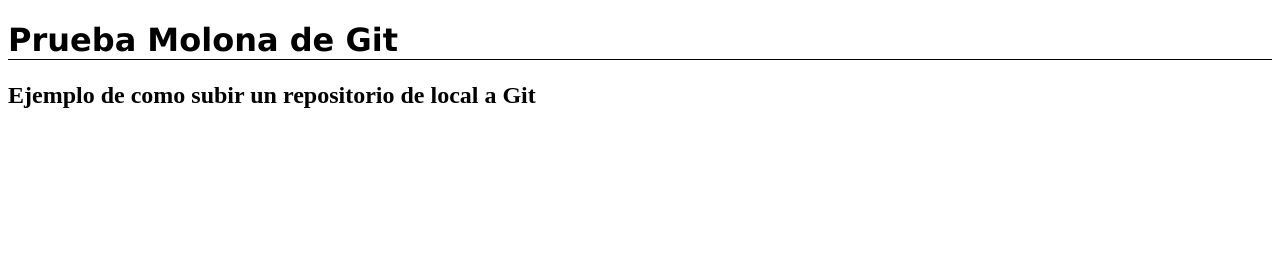
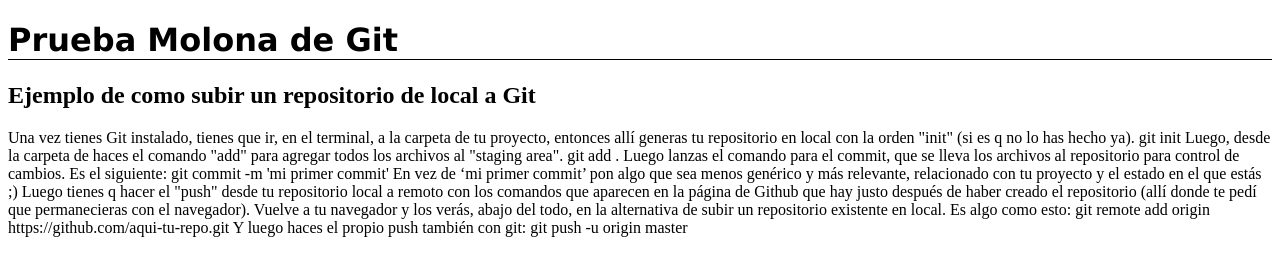
Before and after one commit to noemarco7/EjemploGit, a plain HTML site: page index.html in a window 1280 px wide. Drawn offline with Linux system fonts and the light colour scheme.

Commit message:
Añadir un parrafo en el index.html

```diff
--- a/index.html
+++ b/index.html
@@ -13,6 +13,28 @@
 <body>
     <h1>Prueba Molona de Git</h1>
     <h2>Ejemplo de como subir un repositorio de local a Git</h2>
+    <p>Una vez tienes Git instalado, tienes que ir, en el terminal, a la carpeta de tu proyecto, entonces allí generas tu
+    repositorio en local con la orden "init" (si es q no lo has hecho ya).
 
+    git init
+    Luego, desde la carpeta de haces el comando "add" para agregar todos los archivos al "staging area".
+
+    git add .
+    Luego lanzas el comando para el commit, que se lleva los archivos al repositorio para control de cambios. Es el
+    siguiente:
+
+    git commit -m 'mi primer commit'
+    En vez de ‘mi primer commit’ pon algo que sea menos genérico y más relevante, relacionado con tu proyecto y el estado en
+    el que estás ;)
+
+    Luego tienes q hacer el "push" desde tu repositorio local a remoto con los comandos que aparecen en la página de Github
+    que hay justo después de haber creado el repositorio (allí donde te pedí que permanecieras con el navegador). Vuelve a
+    tu navegador y los verás, abajo del todo, en la alternativa de subir un repositorio existente en local.
+    Es algo como esto:
+
+    git remote add origin https://github.com/aqui-tu-repo.git
+    Y luego haces el propio push también con git:
+
+    git push -u origin master</p>
 </body>
 </html>
```
